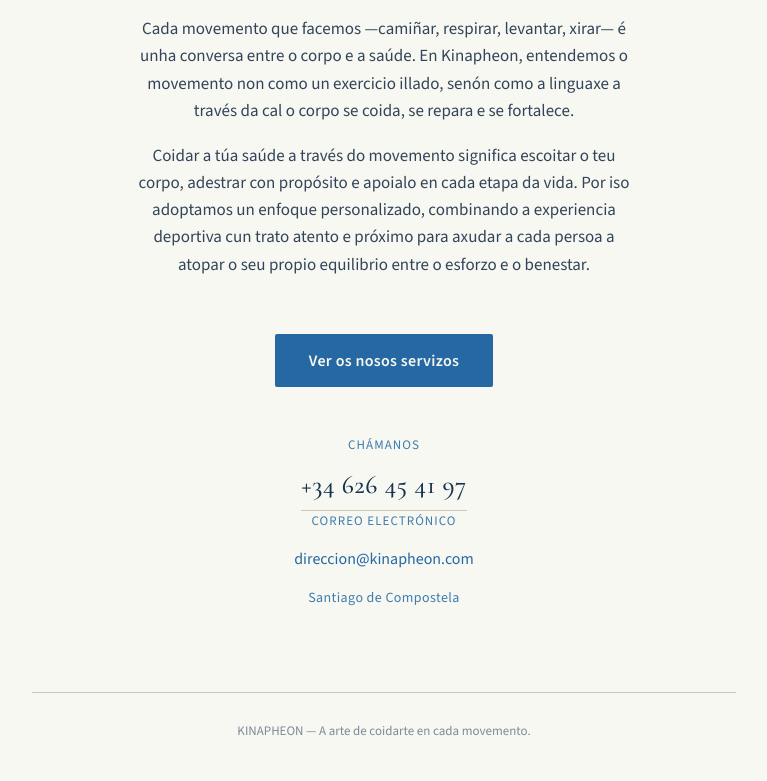
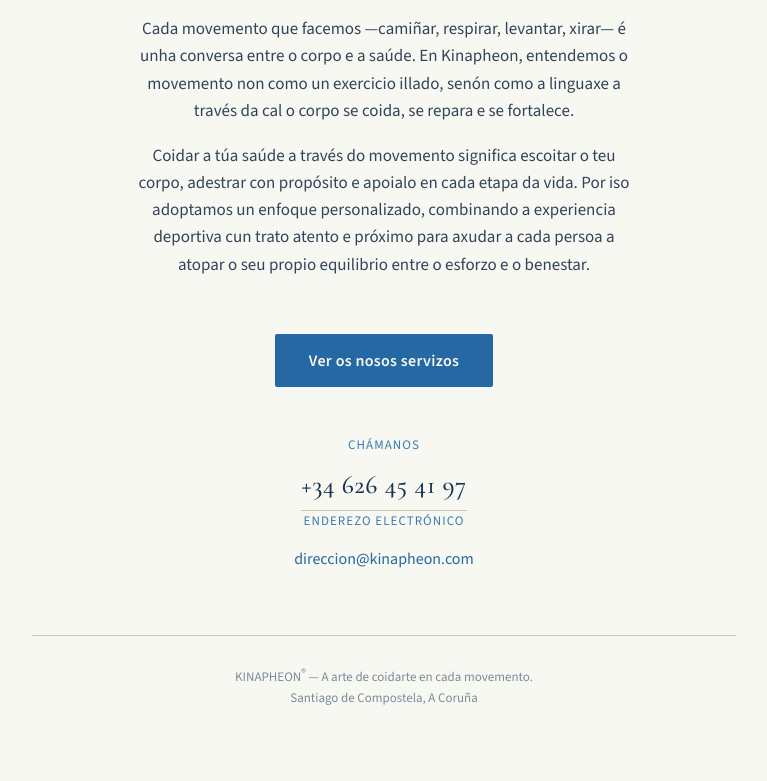
Before and after one commit to SarahMaestrales/kinapheon, a plain HTML site: page index.html in a window 1280 px wide. Shown: the part 1176-1957 px from the top of the page, without its empty margins (256-1023 px from the left). After the commit the page ends 1925 px from the top, so only its background shows below. Drawn offline with nearby package versions, Linux system fonts and the light colour scheme.

Commit message:
Change email label and footer details
Updated email label and footer content.

```diff
--- a/index.html
+++ b/index.html
@@ -349,23 +349,24 @@
         <a class="phone" href="tel:+34626454197">
           +34 626 45 41 97
         </a>
+        <br>
 
-        <span class="phone-label">CORREO ELECTRÓNICO</span>
+        <span class="phone-label">ENDEREZO ELECTRÓNICO</span>
 
         <a class="email" href="mailto:direccion@kinapheon.com">
           direccion@kinapheon.com
         </a>
 
-        <p class="location">
-          Santiago de Compostela
-        </p>
+
 
     </div>
 
     </main>
 
     <footer>
-      KINAPHEON — A arte de coidarte en cada movemento.
+      KINAPHEON<sup>®</sup> — A arte de coidarte en cada movemento.
+      <br>
+      Santiago de Compostela, A Coruña
     </footer>
 
   </div>
```
